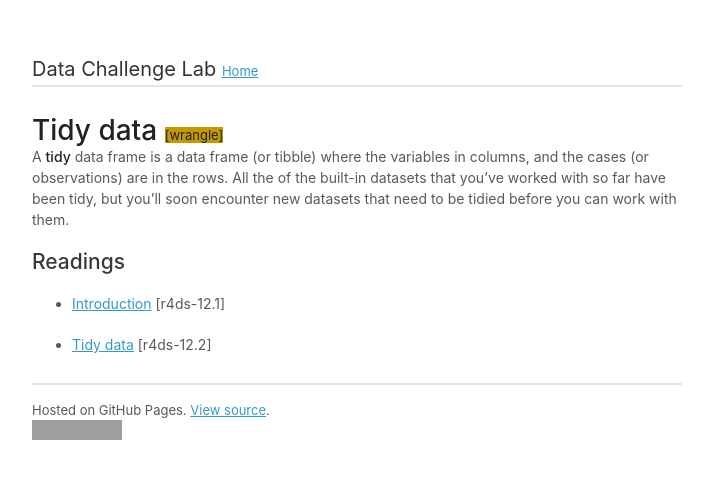
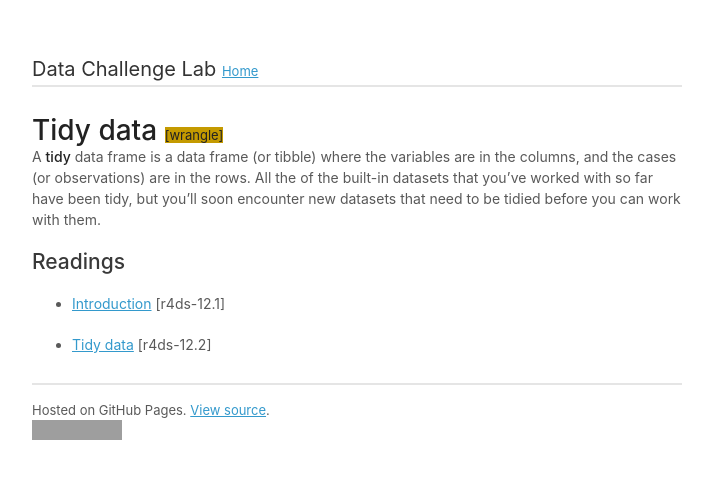
Before and after one commit to dcl-docs/curriculum, a Jekyll site: the page built from docs/tidy-data.md, in a window 1280 px wide. Shown: the top 479 px of the page, without its empty margins (283-996 px from the left). Built offline with Jekyll 4.4.1, drawn with Linux system fonts in a browser that asks for light colours; our own code applies the rules of GitHub Pages for plain Markdown files; a script that is not in the unit is left out; grey boxes are pictures that could not be loaded.

Commit message:
Initial commit

```diff
--- a/docs/tidy-data.md
+++ b/docs/tidy-data.md
@@ -7,8 +7,8 @@ title: Tidy data
 # Tidy data <small class='wrangle'>[wrangle]</small>
 
 
-A __tidy__ data frame is a data frame (or tibble) where the variables in
-columns, and the cases (or observations) are in the rows. All the of the
+A __tidy__ data frame is a data frame (or tibble) where the variables are in
+the columns, and the cases (or observations) are in the rows. All the of the
 built-in datasets that you've worked with so far have been tidy, but
 you'll soon encounter new datasets that need to be tidied before you can
 work with them.
--- a/units/tidy-data.yml
+++ b/units/tidy-data.yml
@@ -2,8 +2,8 @@ title: Tidy data
 theme: wrangle
 
 desc: |
-  A __tidy__ data frame is a data frame (or tibble) where the variables in
-  columns, and the cases (or observations) are in the rows. All the of the
+  A __tidy__ data frame is a data frame (or tibble) where the variables are in
+  the columns, and the cases (or observations) are in the rows. All the of the
   built-in datasets that you've worked with so far have been tidy, but
   you'll soon encounter new datasets that need to be tidied before you can
   work with them.
```
